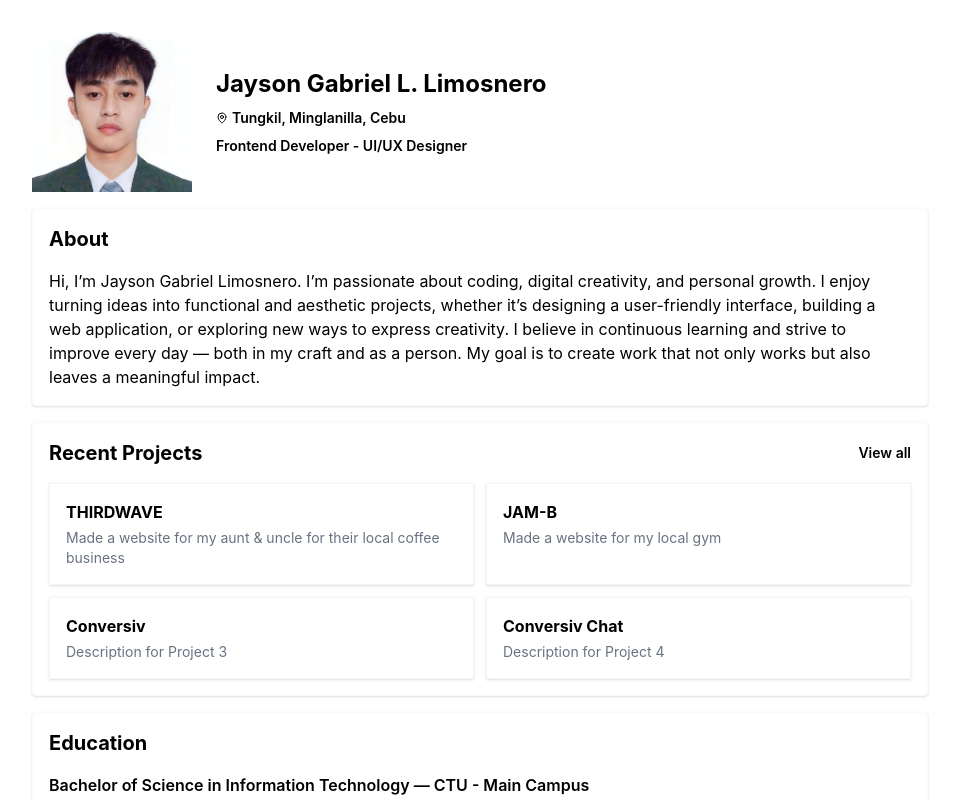
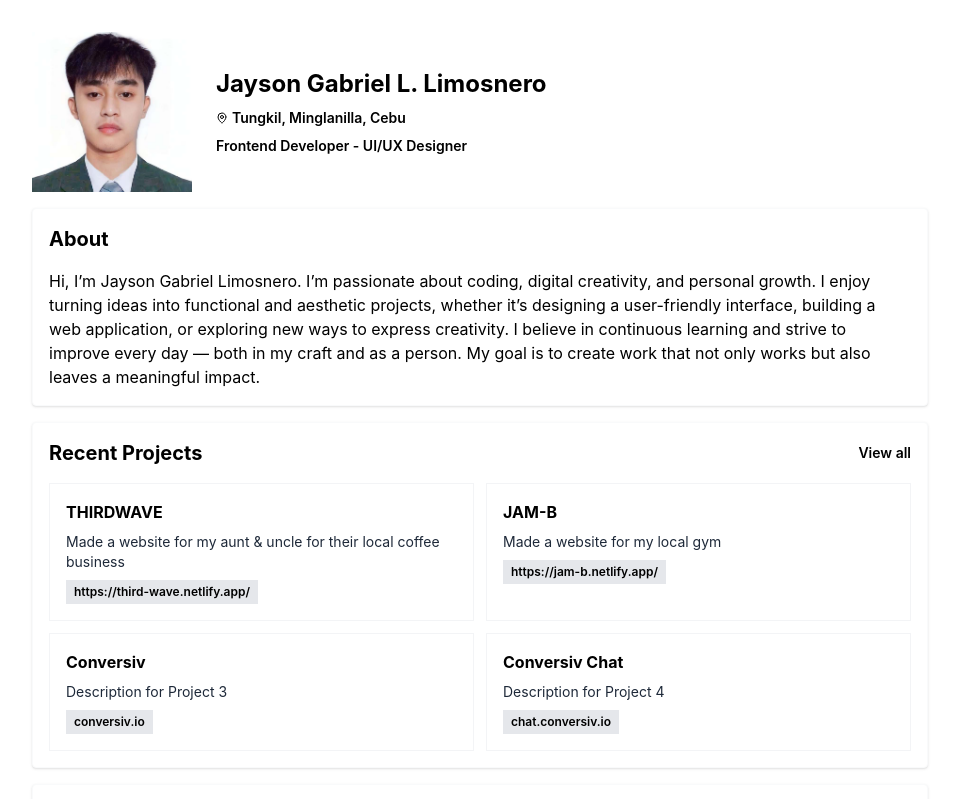
Before and after one commit to Sonix-J/Sonix-Portfolio, a React (Vite) app: page / in a window 1280 px wide. Shown: the top 799 px of the page, without its empty margins (160-1118 px from the left). Built offline with nearby package versions, Linux system fonts and the light colour scheme.

Commit message:
Adjusments in 'Project' section

```diff
--- a/src/components/ui/ProjectCard.tsx
+++ b/src/components/ui/ProjectCard.tsx
@@ -1,19 +1,26 @@
 type ProjectCardProps = {
-  title: string
-  description: string
-  link?: string
-}
+  title: string;
+  description: string;
+  link?: string;
+};
 
-export default function ProjectCard({ title, description, link }: ProjectCardProps) {
+export default function ProjectCard({
+  title,
+  description,
+  link,
+}: ProjectCardProps) {
   return (
     <a
       href={link}
       target="_blank"
       rel="noopener noreferrer"
-      className="block border border-gray-100  p-4 shadow-sm bg-white"
+      className="flex flex-col gap-2 border border-gray-100 p-4"
     >
       <h3 className="font-bold text-md">{title}</h3>
-      <p className="text-gray-500 text-sm mt-1">{description}</p>
+      <p className="text-sm text-gray-800">{description}</p>
+      <span className="text-xs px-2 py-1 font-semibold bg-gray-200 self-start">
+        {link}
+      </span>
     </a>
-  )
+  );
 }
--- a/src/lib/data.ts
+++ b/src/lib/data.ts
@@ -4,25 +4,25 @@ export const projects = [
     title: "THIRDWAVE",
     description:
       "Made a website for my aunt & uncle for their local coffee business",
-    link: "https://thirdwave.vercel.app",
+    link: "https://third-wave.netlify.app/",
   },
   {
     id: "2",
     title: "JAM-B",
     description: "Made a website for my local gym",
-    link: "https://jamb.vercel.app",
+    link: "https://jam-b.netlify.app/",
   },
   {
     id: "3",
     title: "Conversiv",
     description: "Description for Project 3",
-    link: "https://www.conversiv.io/",
+    link: "conversiv.io",
   },
   {
     id: "4",
     title: "Conversiv Chat",
     description: "Description for Project 4",
-    link: "https://chat.conversiv.io/",
+    link: "chat.conversiv.io",
   },
   {
     id: "5",
```
